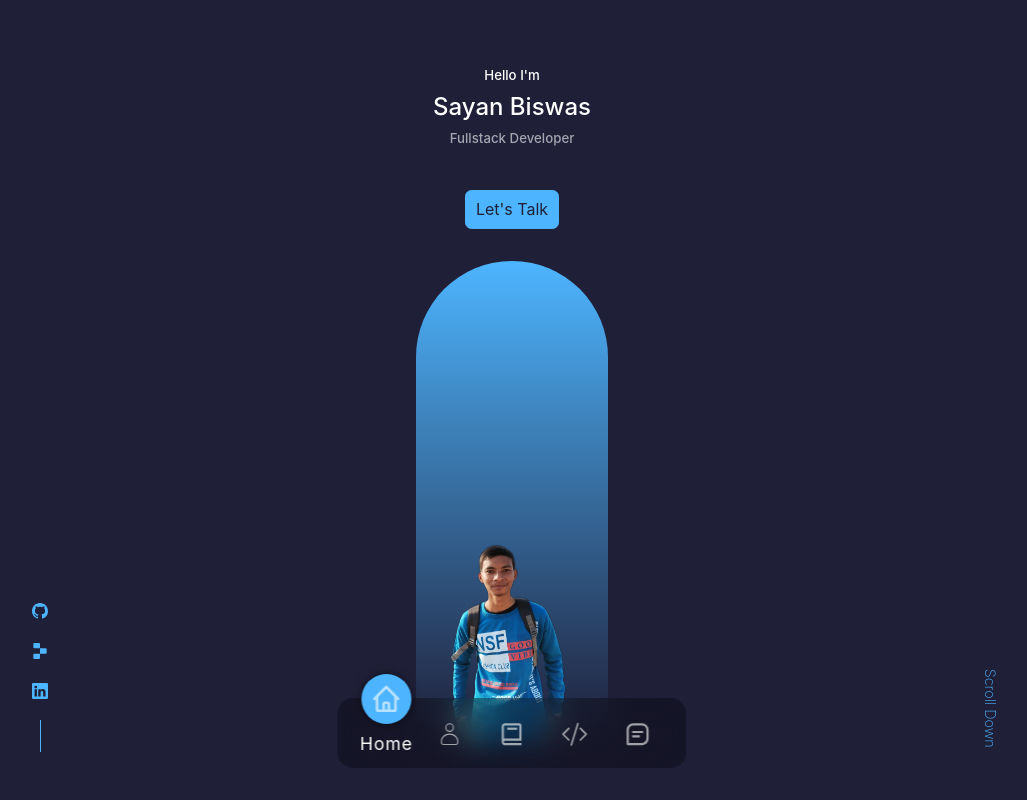
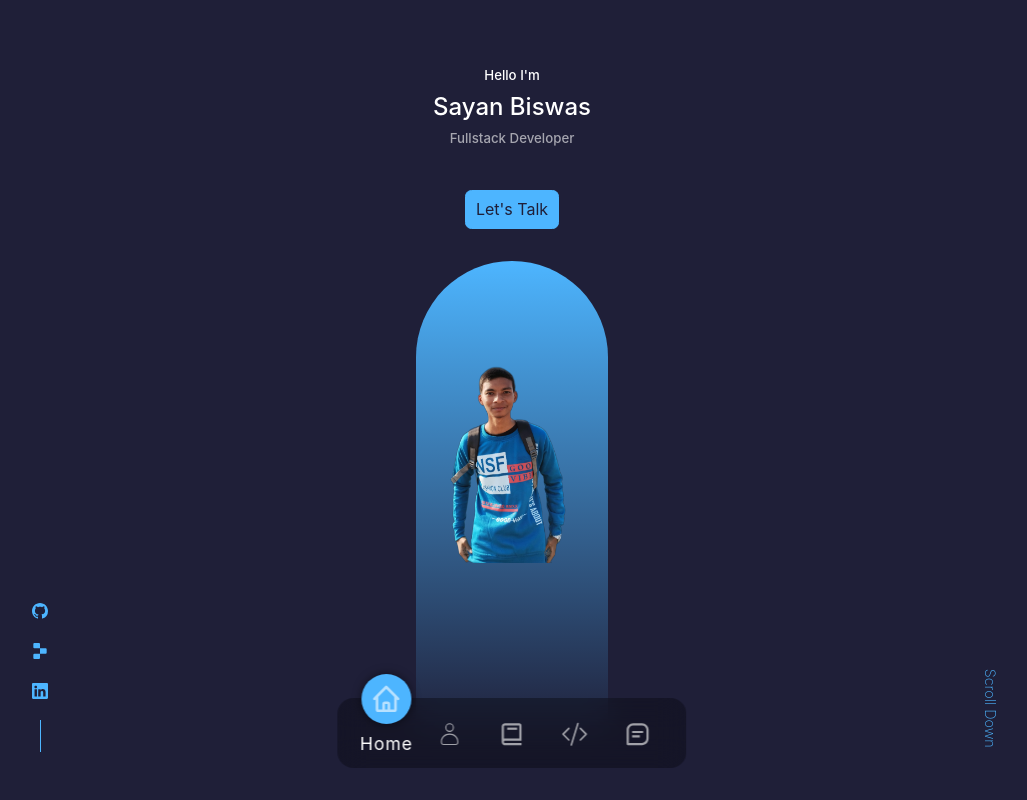
Before and after one commit to sayanbiswascoder/portfolio, a React (Create React App) app: page / in a window 1280 px wide. Shown: the top 800 px of the page, without its empty margins (128-1155 px from the left). Built offline with nearby package versions, Linux system fonts and the light colour scheme.

Commit message:
header image preview fixing

```diff
--- a/src/components/header/header.css
+++ b/src/components/header/header.css
@@ -57,8 +57,6 @@ header{
   border-radius: 12rem 12rem 0 0;
   overflow: hidden;
   padding: 6rem 2.5rem 0rem 2rem;
-  display: flex;
-  align-items: end;
 }
 
 
```
